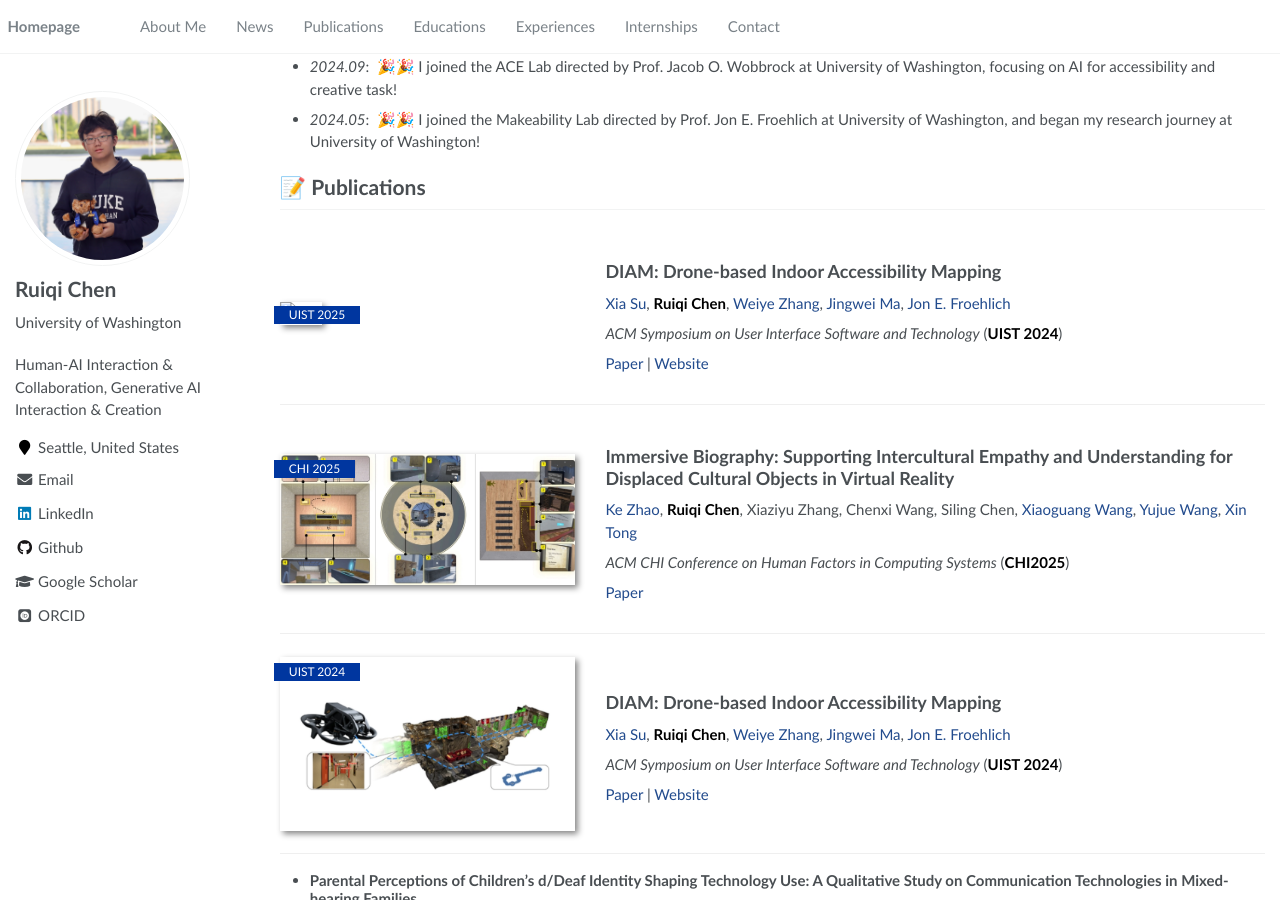
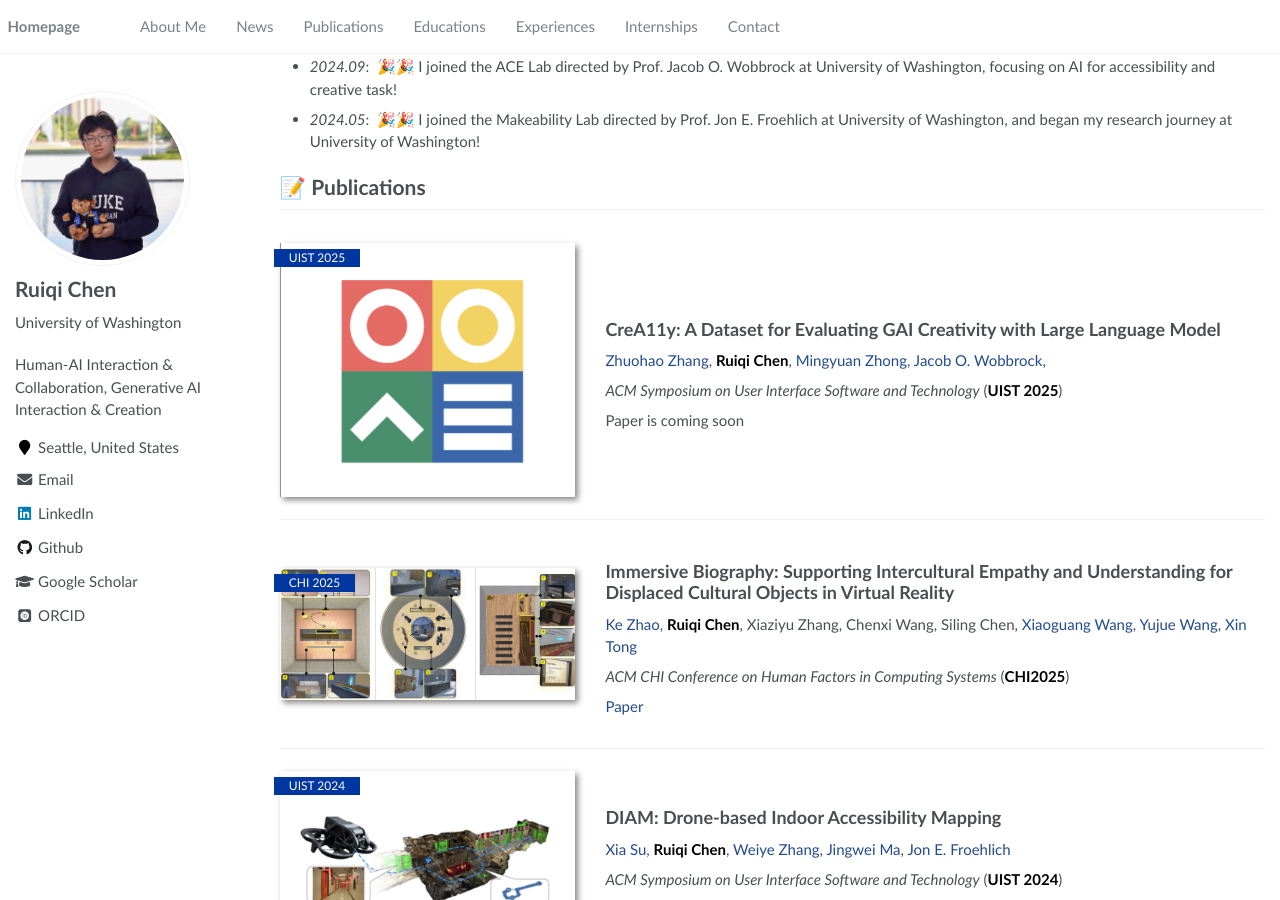
Before and after one commit to Ruiqi-Chen-0216/Ruiqi-Chen-0216.github.io, a Jekyll site: the page built from _pages/home.md, in a window 1280 px wide and 900 px high, scrolled down 380 px. Built offline with Jekyll 4.4.1, drawn with Linux system fonts in a browser that asks for light colours; some web fonts are replaced.

Commit message:
update uist25

```diff
--- a/_pages/home.md
+++ b/_pages/home.md
@@ -34,18 +34,17 @@ My research interests lie primarily at the intersection of Human-Computer Intera
 <div class='paper-box'><div class='paper-box-image'><div><div class="badge">UIST 2025</div><img src='images/UIST25.png' alt="sym" width="100%"></div></div>
 <div class='paper-box-text' markdown="1">
 
-## DIAM: Drone-based Indoor Accessibility Mapping
+## CreA11y: A Dataset for Evaluating GAI Creativity with Large Language Model
 
-<a href="https://xiasu.github.io/">Xia Su</a>,
+<a href="https://zhuohaozhang.com/">Zhuohao Zhang</a>,
 **Ruiqi Chen**,
-<a href="https://makeabilitylab.cs.washington.edu/member/richardweiyezhang/">Weiye Zhang</a>,
-<a href="https://jingweim.github.io/">Jingwei Ma</a>,
-<a href="https://jonfroehlich.github.io/">Jon E. Froehlich</a>
+<a href="https://jszh.github.io/">Mingyuan Zhong</a>,
+<a href="https://faculty.washington.edu/wobbrock/">Jacob O. Wobbrock</a>,
 
-*ACM Symposium on User Interface Software and Technology* (**UIST 2024**)
+*ACM Symposium on User Interface Software and Technology* (**UIST 2025**)
 
-<a href="https://dl.acm.org/doi/10.1145/3672539.3686782">Paper</a> |
-<a href="https://makeabilitylab.cs.washington.edu/project/diam/">Website</a>
+Paper is coming soon
+
 </div>
 </div>
 
```
Also changed, not shown: images/UIST25.png (added).
